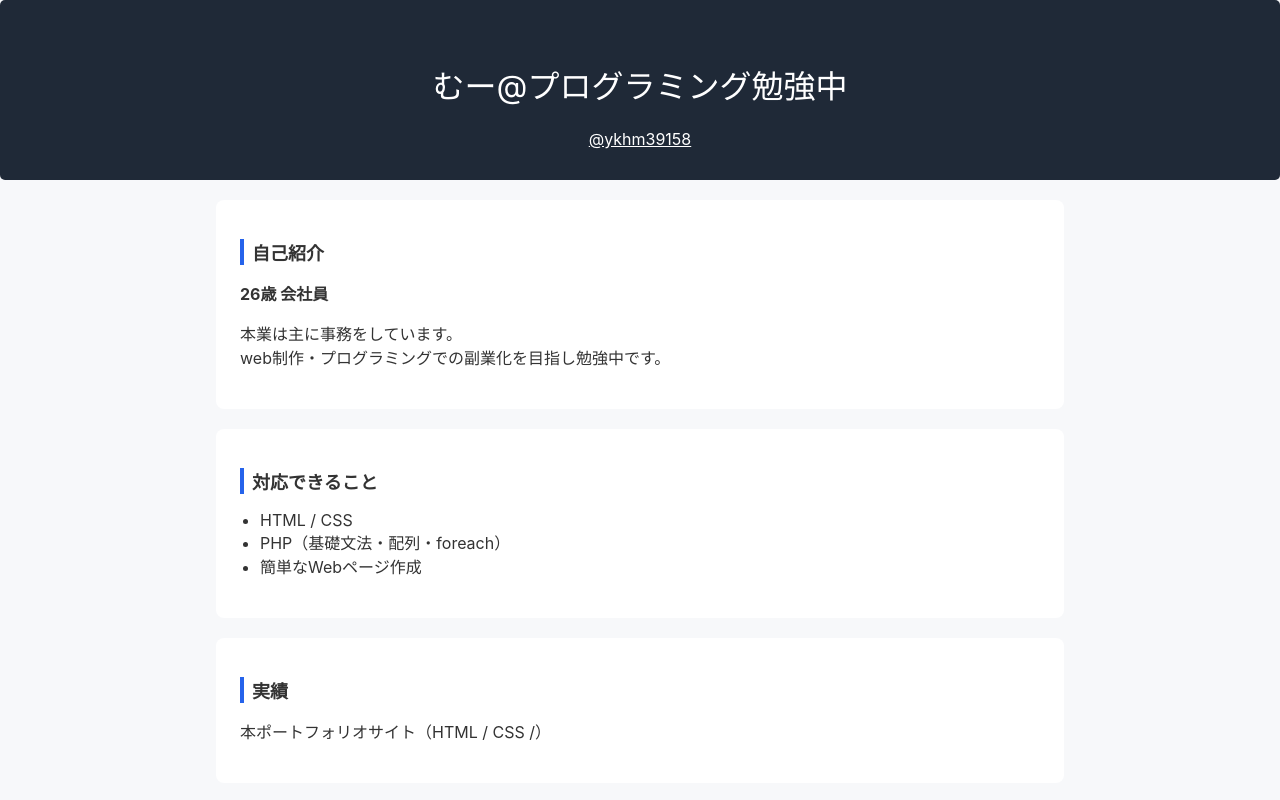
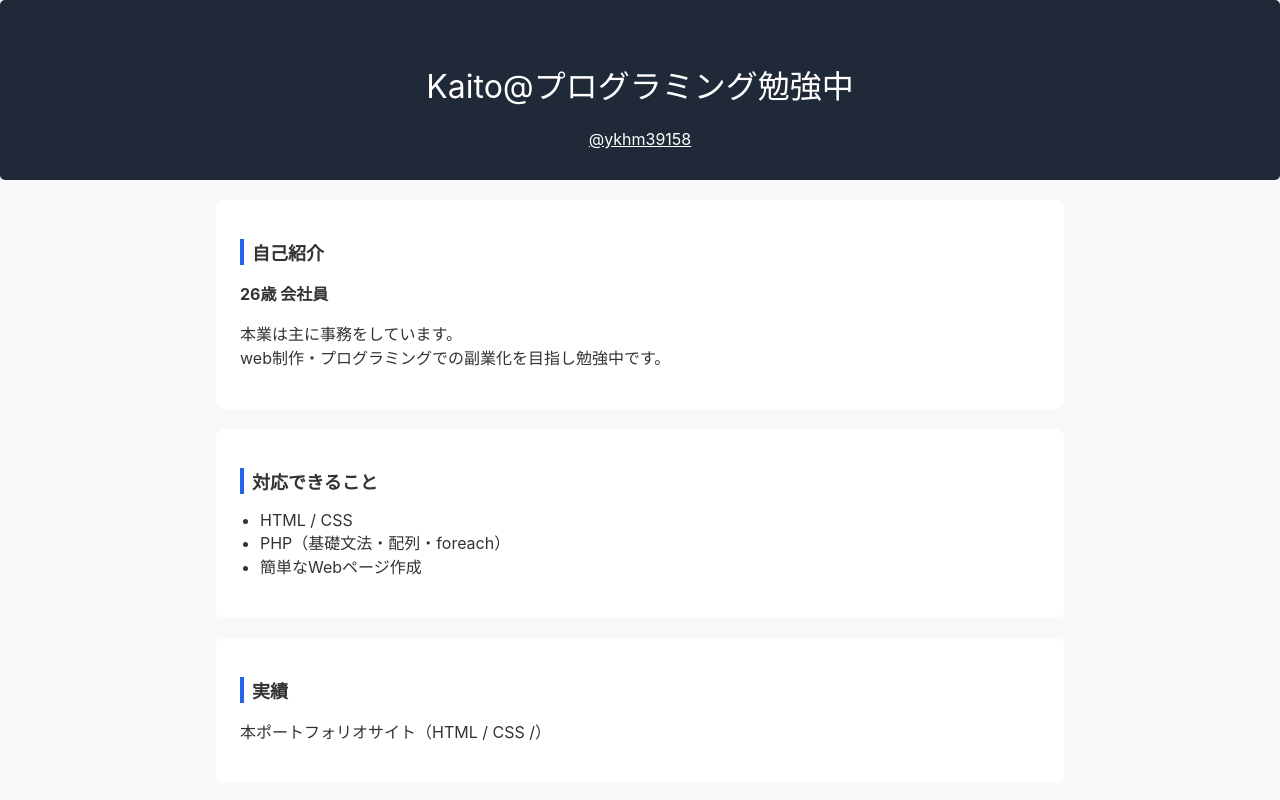
Before and after one commit to ykhm-Kaito1102/my_profile_site, a plain HTML site: page index.html in a window 1280 px wide. Shown: the top 800 px of the page. Drawn offline with Linux system fonts and the light colour scheme.

Commit message:
Update index.html

```diff
--- a/index.html
+++ b/index.html
@@ -7,7 +7,7 @@
 </head>
 
 <header>
-<h1>むー@プログラミング勉強中</h1>
+<h1>Kaito@プログラミング勉強中</h1>
 <a href="https://twitter.com/@ykhm39158" class="X">@ykhm39158</a>
 </header>
 
```
